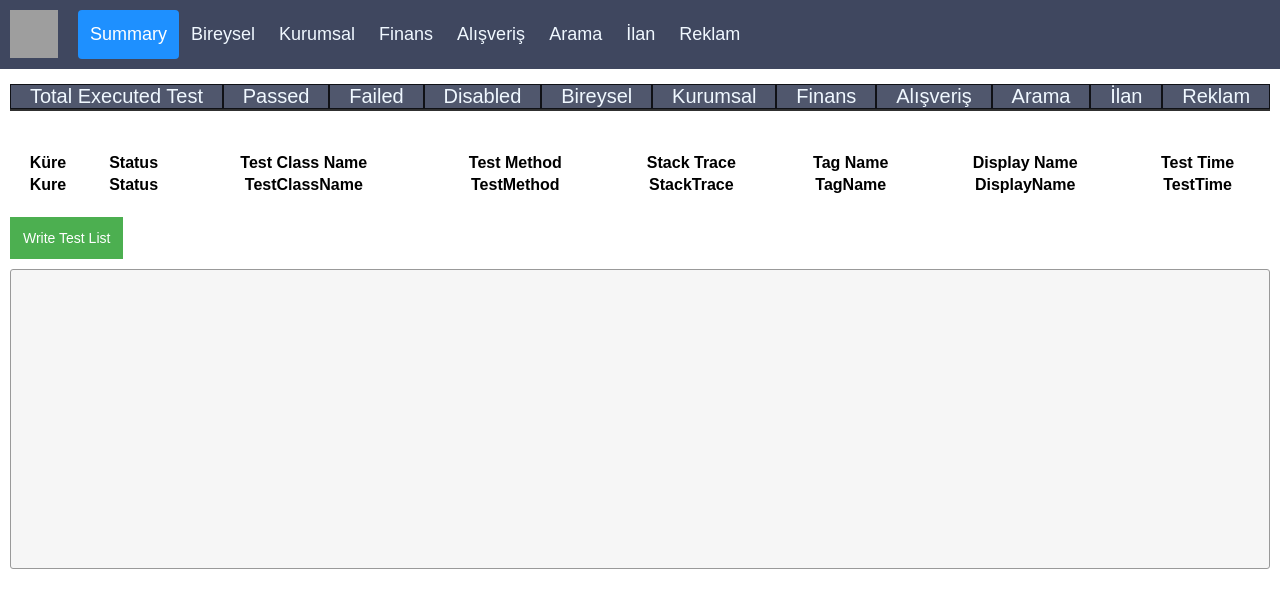
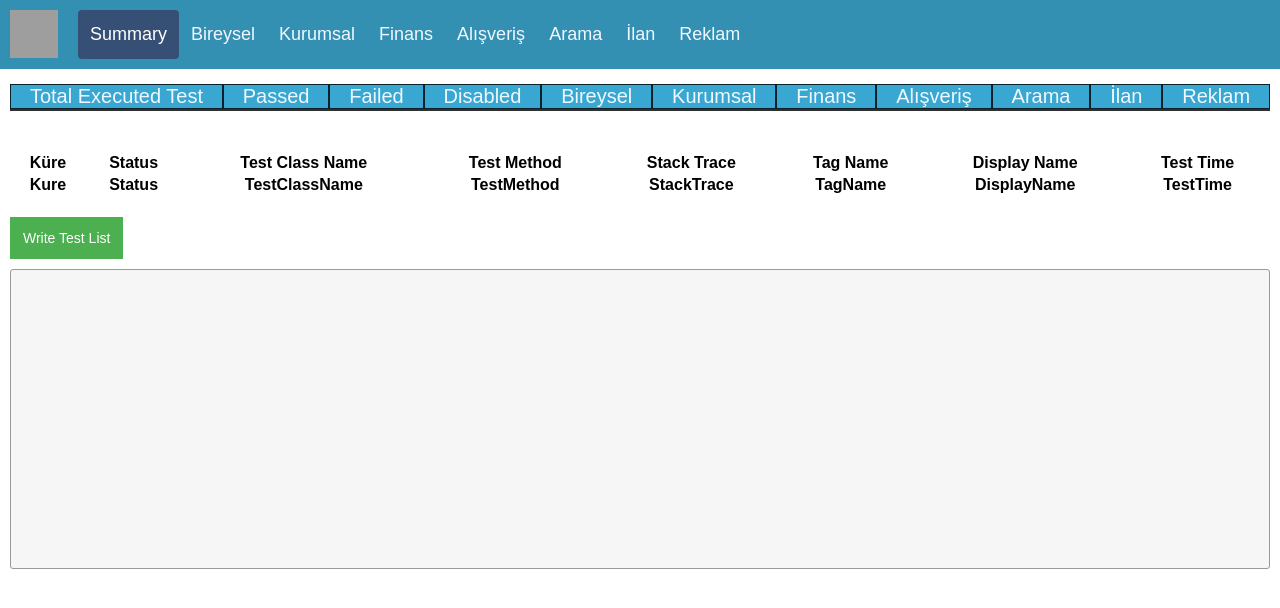
Before and after one commit to codenesaydin/sahibinden-report, a plain HTML site: page Summary.html in a window 1280 px wide. Drawn offline with Linux system fonts and the light colour scheme; grey boxes are pictures that could not be loaded.

Commit message:
css update

```diff
--- a/css/general.css
+++ b/css/general.css
@@ -9,13 +9,12 @@ body {
 
 .header {
     overflow: hidden;
-    background-color: #3f475f;
+    background-color: #3490b3;
     padding: 10px 10px;
 }
 
 .header a {
     float: left;
-    color: black;
     text-align: center;
     padding: 12px;
     text-decoration: none;
@@ -36,8 +35,9 @@ body {
 }
 
 .header a.active {
-    background-color: dodgerblue;
+    background-color: #354f75;
     color: white;
+    border-color: #007bff;
 }
 
 .header-right {
@@ -80,10 +80,9 @@ body {
 }
 
 .grid-header {
-    background-color: rgba(63, 71, 95, 0.91);
+    background-color: #38a7d2;
     color: #f0f8ff;
 }
-
 
 
 #events {
```
